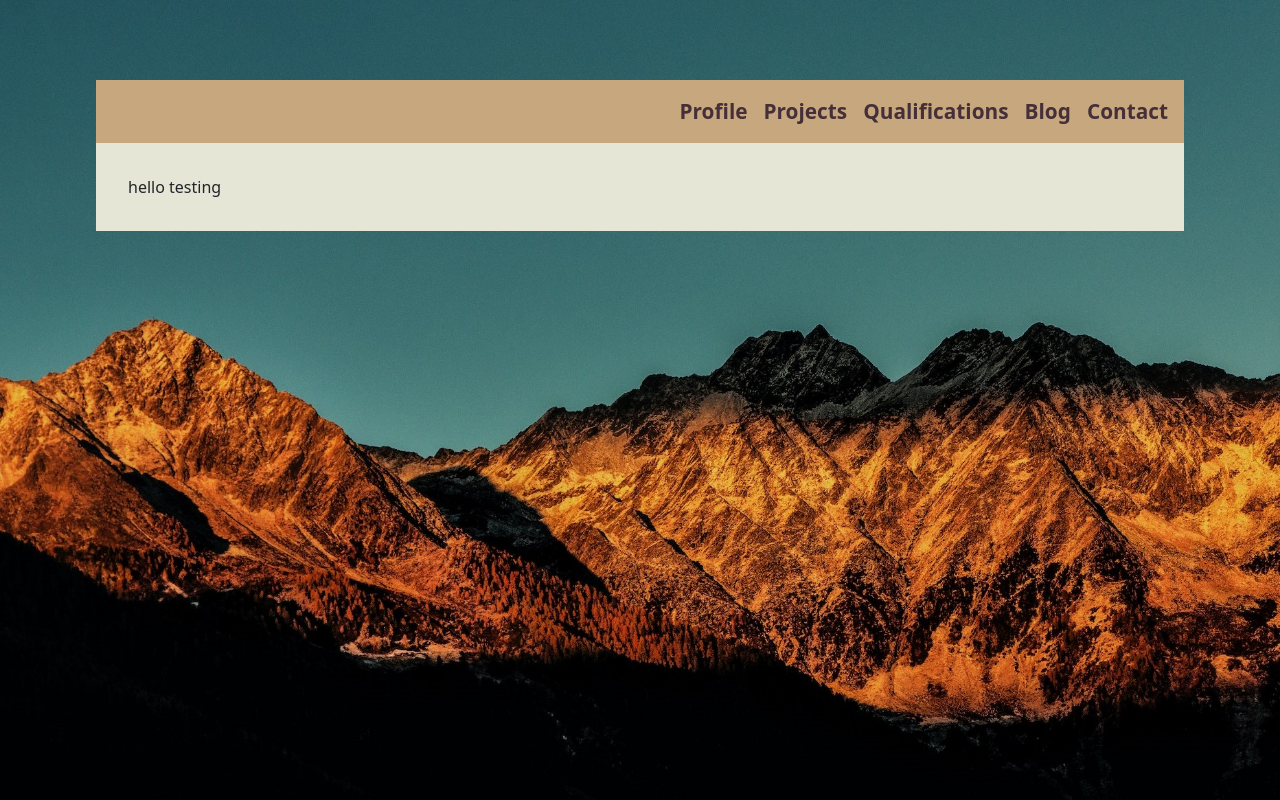
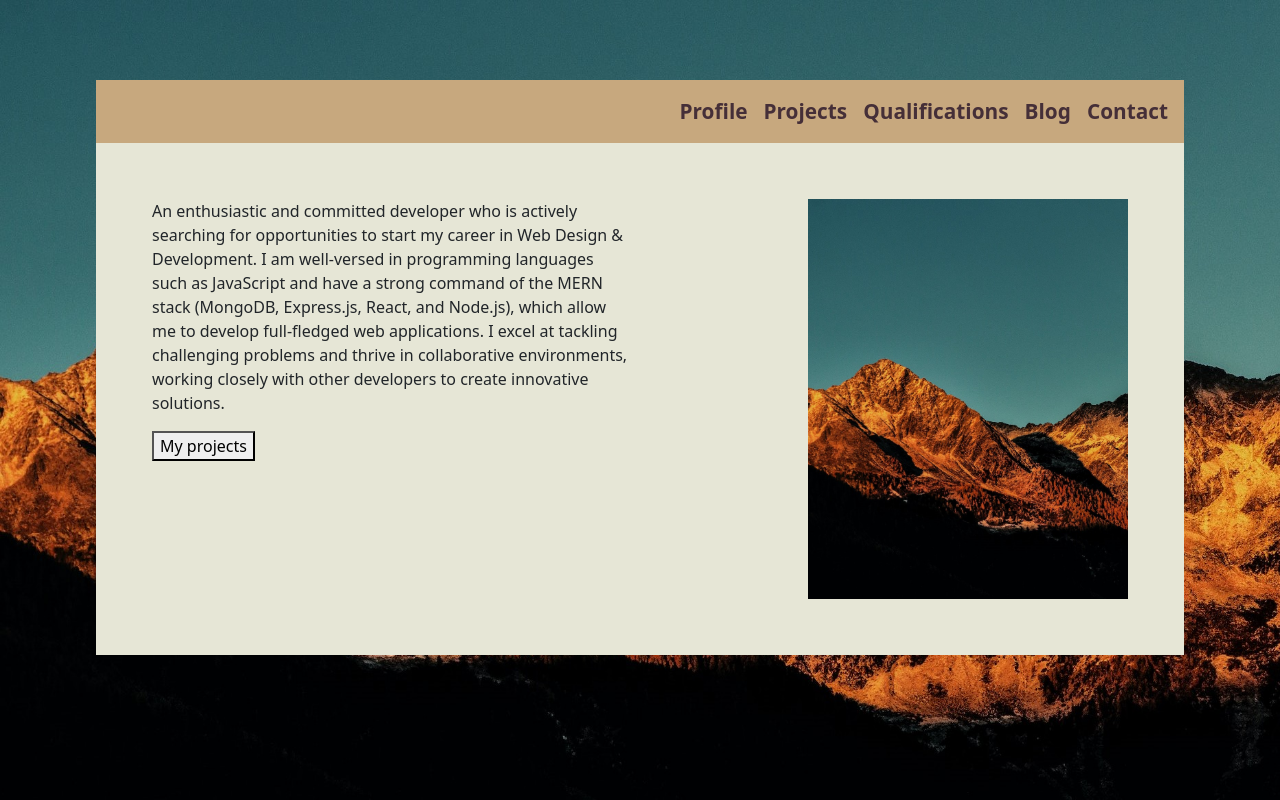
Before and after one commit to anh-8922/Anh-Dev, a React (Create React App) app: page / in a window 1280 px wide. Built offline with nearby package versions, Linux system fonts and the light colour scheme.

Commit message:
Home page updated

```diff
--- a/src/AllRoutes.js
+++ b/src/AllRoutes.js
@@ -1,12 +1,12 @@
 import { Route, Routes } from "react-router-dom";
-import MainPage from "./Pages/MainPage";
+import Home from './Pages/Home';
 
 
 
 export default function AllRoutes () {
     return(
     <Routes>
-        <Route path="/" element={<MainPage/>}/>
+        <Route path="/" element={<Home/>}/>
 
       </Routes>
     )
--- a/src/Components/RecipeList.js
+++ /dev/null
@@ -1,10 +0,0 @@
-
-import '../Styles/component.css';
-
-export default function RecipeListTab() {
-  return (
-        <div className='RecipeListTab'>
-            hello testing
-        </div>
-  );
-}
--- a/src/Pages/Home.js
+++ b/src/Pages/Home.js
@@ -1,9 +1,39 @@
-import MainLayout from "../Layouts/MainLayout";
+import MainLayout from '../Layout/MainLayout';
+import mountain from '../Assets/mountain.jpg';
 
 export default function Home() {
     return(
         <MainLayout>
-            <h1>tertdrgfdhfd</h1>
+            <section style={{
+                display:'flex', flexDirection:'row',
+                justifyContent:'space-between',
+                padding: '3.5rem'}}>
+                <div style={{width: '30rem'}}>
+                    <p>An enthusiastic and committed
+                        developer who is actively searching for
+                        opportunities to start my career in
+                        Web Design & Development.
+                        I am well-versed in programming
+                        languages such as JavaScript and have
+                        a strong command of the MERN stack
+                        (MongoDB, Express.js, React, and
+                        Node.js), which allow me to develop
+                        full-fledged web applications. I excel at
+                        tackling challenging problems and
+                        thrive in collaborative environments,
+                        working closely with other developers
+                        to create innovative solutions.
+                    </p>
+                    <button>My projects</button>
+                </div>
+                <div style={{
+                backgroundImage:`url("${mountain}")`,
+                backgroundSize: 'cover',
+                width: '20rem',
+                height:'25rem' }}></div>
+            </section>
         </MainLayout>
+
+
     )
 }
--- a/src/Pages/MainPage.js
+++ /dev/null
@@ -1,11 +0,0 @@
-import Layout from "../Layout/MainLayout";
-//import AddNewRecipes from "../Components/AddRecipe";
-import RecipeListTab from "../Components/RecipeList";
-
-export default function MainPage() {
-    return(
-        <Layout>
-            <RecipeListTab/>
-        </Layout>
-    )
-}
--- a/src/Styles/layout.css
+++ b/src/Styles/layout.css
@@ -2,5 +2,5 @@
     display: flex;
     flex-direction: column;
     margin: 5rem 6rem;
-    height: 100vh;
+
 }
```
